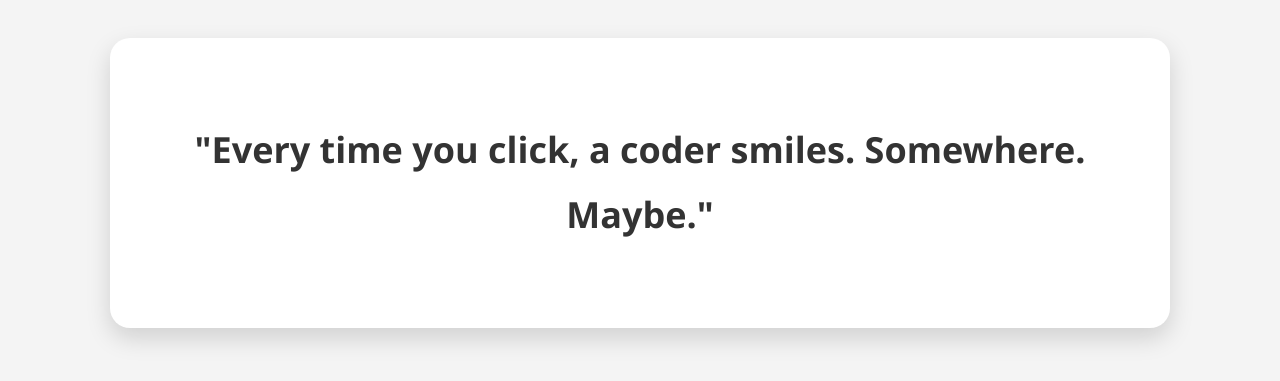
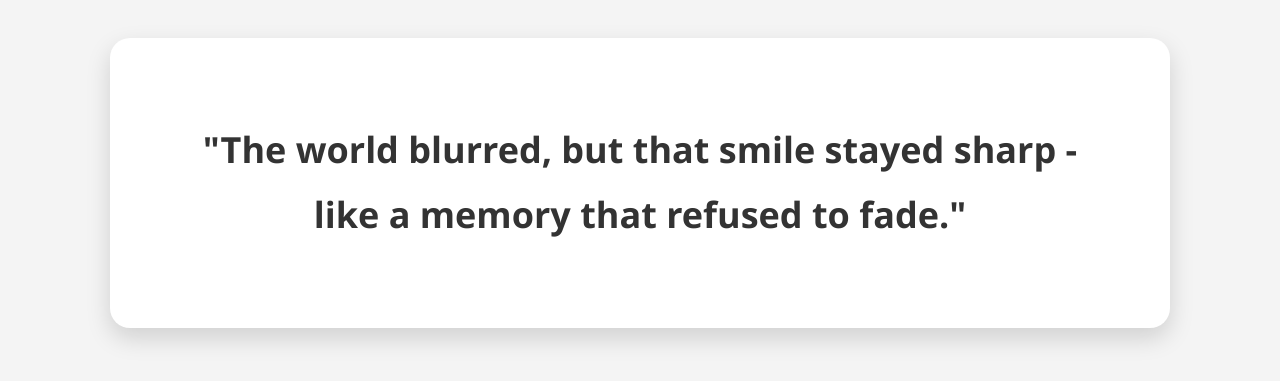
Before and after one commit to PoorvaSonawane/message, a plain HTML site: page index.html in a window 1280 px wide. Shown: the part 217-598 px from the top of the page. Drawn offline with Linux system fonts and the light colour scheme; no server answers.

Commit message:
Update index.html

```diff
--- a/index.html
+++ b/index.html
@@ -41,7 +41,7 @@
 <body>
 
   <div class="container">
-    <p>"Every time you click, a coder smiles. Somewhere. Maybe."</p>
+    <p>"The world blurred, but that smile stayed sharp - like a memory that refused to fade."</p>
   </div>
 
   <script>
```
